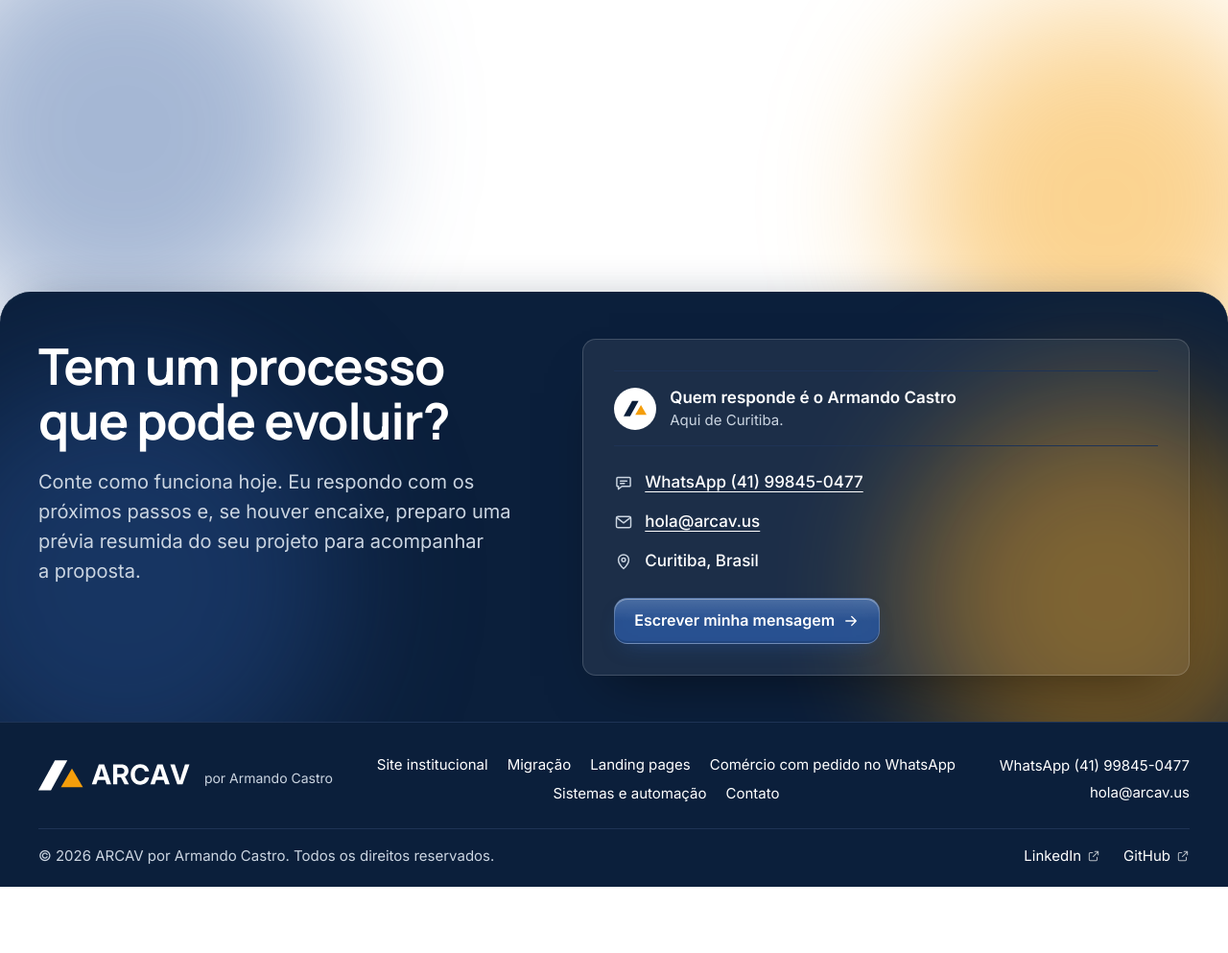
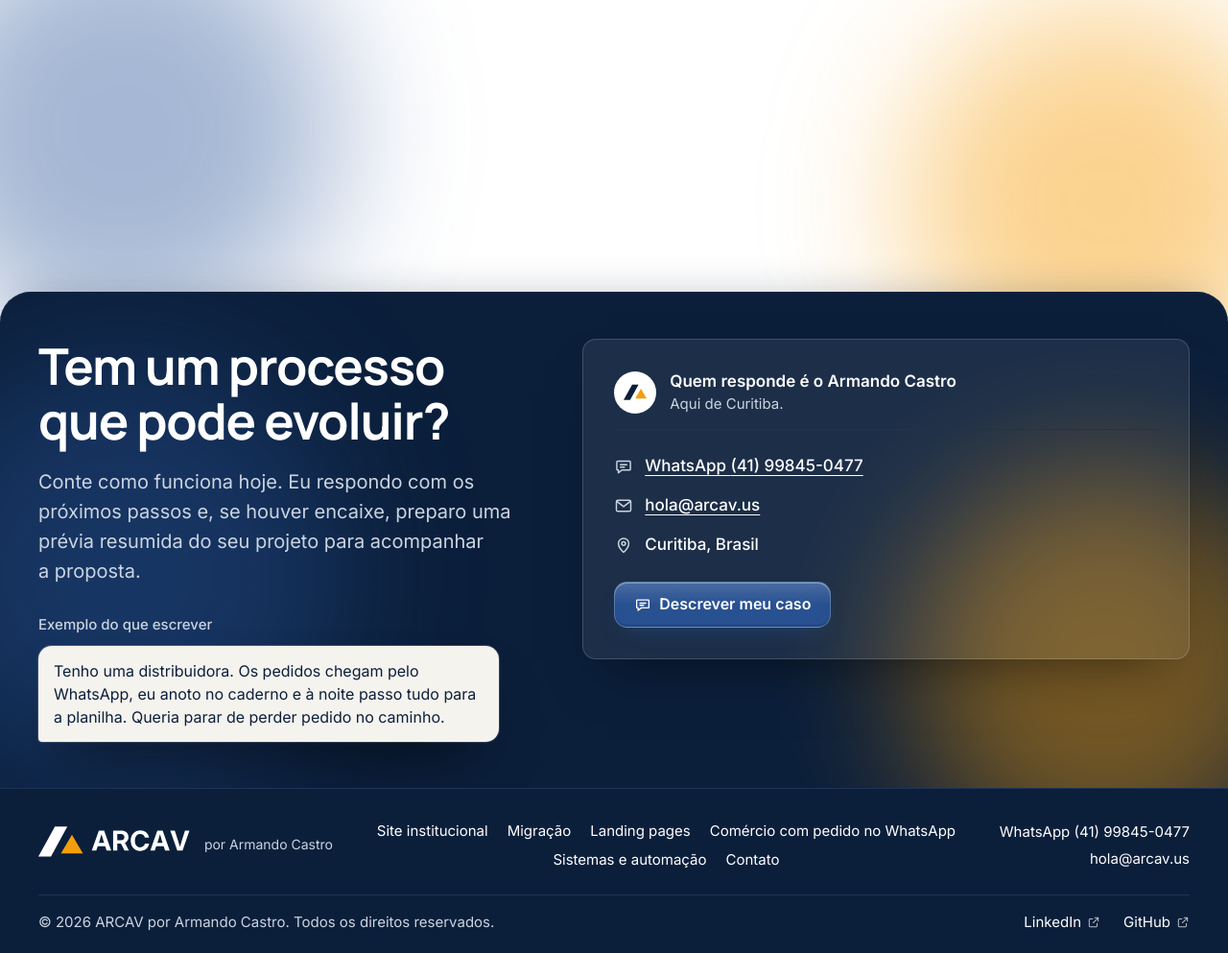
Before and after one commit to arcavcwb/lp-arcav-us, an Astro site: page / in a window 1280 px wide. Shown: the part 2700-3693 px from the top of the page at 96% size. Before the commit the page ends 3624 px from the top, so only its background shows below. Built offline with nearby package versions, Linux system fonts and the light colour scheme; Astro itself is replaced by a stand-in of ours.

Commit message:
feat: contato com o exemplo do que escrever e o botão "Descrever meu caso"
- O botão do fechamento tem o mesmo nome e o ícone de conversa da ação do
  hero (os dois abrem a mesma janela); todo fechamento leva o ícone antes do
  texto.
- Home: balão areia rotulado "Exemplo do que escrever" embaixo da chamada
  (não é a mensagem de um cliente real).
- Quem responde só com a linha de baixo; o número do WhatsApp não se parte.

Co-Authored-By: Claude Opus 5.5 <noreply@anthropic.com>

```diff
--- a/src/components/home/Contact.astro
+++ b/src/components/home/Contact.astro
@@ -1,6 +1,6 @@
 ---
-// Contato da home: o mesmo fechamento em azul profundo das outras páginas, com a lista de canais e o título
-// maior. O formulário abre numa janela.
+// Contato da home: o mesmo fechamento em azul profundo das outras páginas, com a lista de canais, o título
+// maior e um exemplo do que escrever. O formulário abre numa janela.
 import { ClosingContact } from '@components/ui';
 import { home } from '@data';
 
@@ -11,6 +11,7 @@ const { contact } = home;
   text={contact.subtitle}
   subject={contact.subject}
   waMessage={contact.waMessage}
+  example={contact.example}
   channels
   feature
 />
--- a/src/components/ui/ClosingContact.astro
+++ b/src/components/ui/ClosingContact.astro
@@ -3,7 +3,9 @@
 // o formulário numa janela (popover, sem JavaScript: botão abre; X, Esc ou toque fora fecham).
 // O cabeçalho e o hero apontam para a mesma janela (ANCHOR.contactForm).
 // `channels` troca a frase "Se preferir…" pela lista de canais (WhatsApp, e-mail, cidade).
-// `feature` (home) usa o título maior.
+// `feature` (home) usa o título maior. `example` mostra, embaixo da chamada, um balão com um exemplo
+// do que escrever (rotulado: não é a mensagem de um cliente real).
+// O botão que abre a janela leva o ícone de conversa antes do texto, como a ação principal do hero.
 import ContactForm from './ContactForm.astro';
 import Avatar from './Avatar.astro';
 import Icon from './Icon.astro';
@@ -22,6 +24,8 @@ interface Props {
   waMessage?: string;
   channels?: boolean;
   feature?: boolean;
+  /** Exemplo do que escrever, embaixo da chamada. */
+  example?: { label: string; text: string };
 }
 
 const {
@@ -35,6 +39,7 @@ const {
   waMessage,
   channels = false,
   feature = false,
+  example,
 } = Astro.props;
 const wa = whatsappLink(waMessage);
 const copy = ui.closingContact;
@@ -52,6 +57,12 @@ const openLabel = submit ?? (variant === 'store' ? ui.contactForm.submit.store :
     <div class="closing__intro">
       <h2 class:list={['h2', { 'h2--feature': feature }]} id="contato-title">{title}</h2>
       <p class="lead">{text}</p>
+      {example && (
+        <figure class="closing__example">
+          <figcaption class="closing__example-label">{example.label}</figcaption>
+          <p class="closing__bubble">{example.text}</p>
+        </figure>
+      )}
     </div>
 
     <div class="closing__aside glass glass--dark">
@@ -68,7 +79,9 @@ const openLabel = submit ?? (variant === 'store' ? ui.contactForm.submit.store :
           {wa && (
             <li class="closing__channel">
               <Icon name="chat" class="closing__channel-icon" />
-              <a class="closing__channel-link" href={wa} {...EXTERNAL_LINK}>{ui.whatsapp(ARCAV_WHATSAPP_DISPLAY)}</a>
+              <a class="closing__channel-link" href={wa} {...EXTERNAL_LINK}>
+                {ui.labels.whatsapp} <span class="closing__number">{ARCAV_WHATSAPP_DISPLAY}</span>
+              </a>
             </li>
           )}
           <li class="closing__channel">
@@ -100,8 +113,8 @@ const openLabel = submit ?? (variant === 'store' ? ui.contactForm.submit.store :
 
       <div>
         <button class="btn btn--primary closing__open" type="button" popovertarget={dialogId}>
+          <Icon name="chat" />
           {openLabel}
-          <Icon name="arrow-right" />
         </button>
       </div>
     </div>
--- a/src/data/site.ts
+++ b/src/data/site.ts
@@ -130,6 +130,12 @@ export const home = {
       'Conte como funciona hoje. Eu respondo com os próximos passos e, se houver encaixe, preparo uma prévia resumida do seu projeto para acompanhar a proposta.',
     subject: 'Contato pelo site da ARCAV',
     waMessage: 'Olá, Armando! Vi o site da ARCAV e quero conversar sobre o meu negócio.',
+    /** Exemplo do que escrever no formulário: responde à pergunta da mensagem com palavras de dono
+     *  de negócio. Rotulado como exemplo; não é a mensagem de um cliente real. */
+    example: {
+      label: 'Exemplo do que escrever',
+      text: 'Tenho uma distribuidora. Os pedidos chegam pelo WhatsApp, eu anoto no caderno e à noite passo tudo para a planilha. Queria parar de perder pedido no caminho.',
+    },
   },
   footer: {
     copyright: '© 2026 ARCAV por Armando Castro. Todos os direitos reservados.',
--- a/src/data/ui.ts
+++ b/src/data/ui.ts
@@ -81,7 +81,8 @@ export const ui = {
 
   /** Janela com o formulário de contato. */
   contactDialog: {
-    open: 'Escrever minha mensagem',
+    /** O mesmo nome da ação principal do hero: os dois botões abrem esta janela. */
+    open: home.hero.primaryCta,
     title: 'Conte o que você precisa',
     close: 'Fechar',
   },
--- a/src/styles/components/ui/closing-contact.css
+++ b/src/styles/components/ui/closing-contact.css
@@ -11,12 +11,28 @@
   @apply grid max-w-lg gap-5;
 }
 
+/* Exemplo do que escrever (home): o rótulo e um balão areia sobre o fundo escuro, como a mensagem
+   que chega. O balão é uma peça na frente do escenário (nível 3), sem brilho; areia e texto um
+   pouco menor para não pesar mais que o botão. */
+.closing__example {
+  @apply m-0 mt-2 grid max-w-md gap-2.5;
+}
+
+.closing__example-label {
+  @apply text-sm font-medium text-on-dark-muted;
+}
+
+.closing__bubble {
+  @apply rounded-card rounded-bl-xs bg-surface px-4 py-3.5 text-md leading-normal text-ink shadow-device;
+}
+
 .closing__aside {
   @apply grid gap-6 rounded-card p-card;
 }
 
+/* Quem responde abre o cartão: só a linha de baixo separa dos canais. */
 .closing__responder {
-  @apply flex items-center gap-3.5 border-y border-on-dark-line py-4;
+  @apply flex items-center gap-3.5 border-b border-on-dark-line pb-4;
 }
 
 .closing__responder-text {
@@ -45,6 +61,11 @@
 
 .closing__channel-link {
   @apply text-on-dark;
+}
+
+/* O número não se parte no meio (a 320px, "WhatsApp" fica numa linha e o número na outra). */
+.closing__number {
+  @apply whitespace-nowrap;
 }
 
 .closing__open {
```
Also changed, not shown: DESIGN.md (+2 -2 lines).
